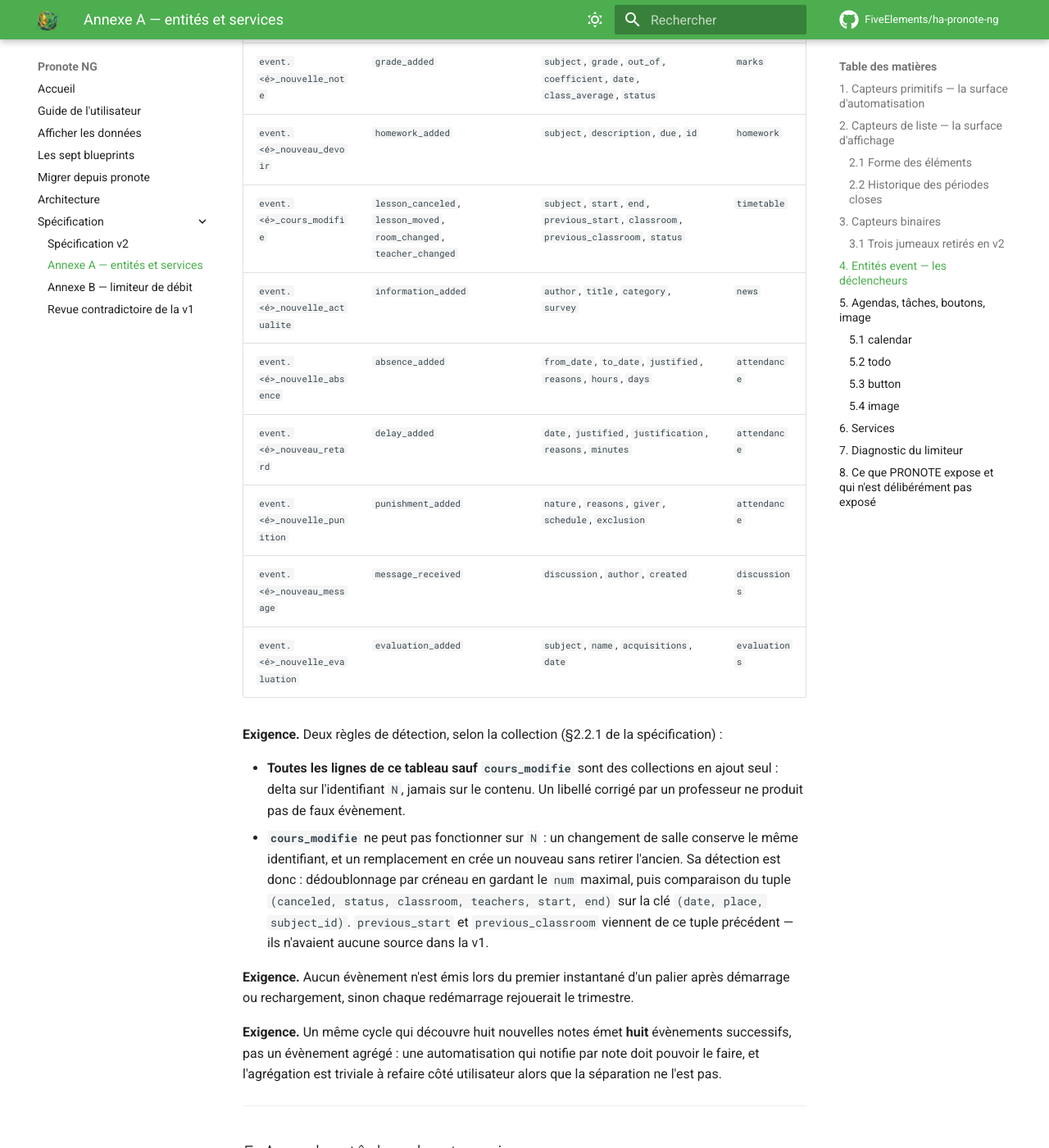
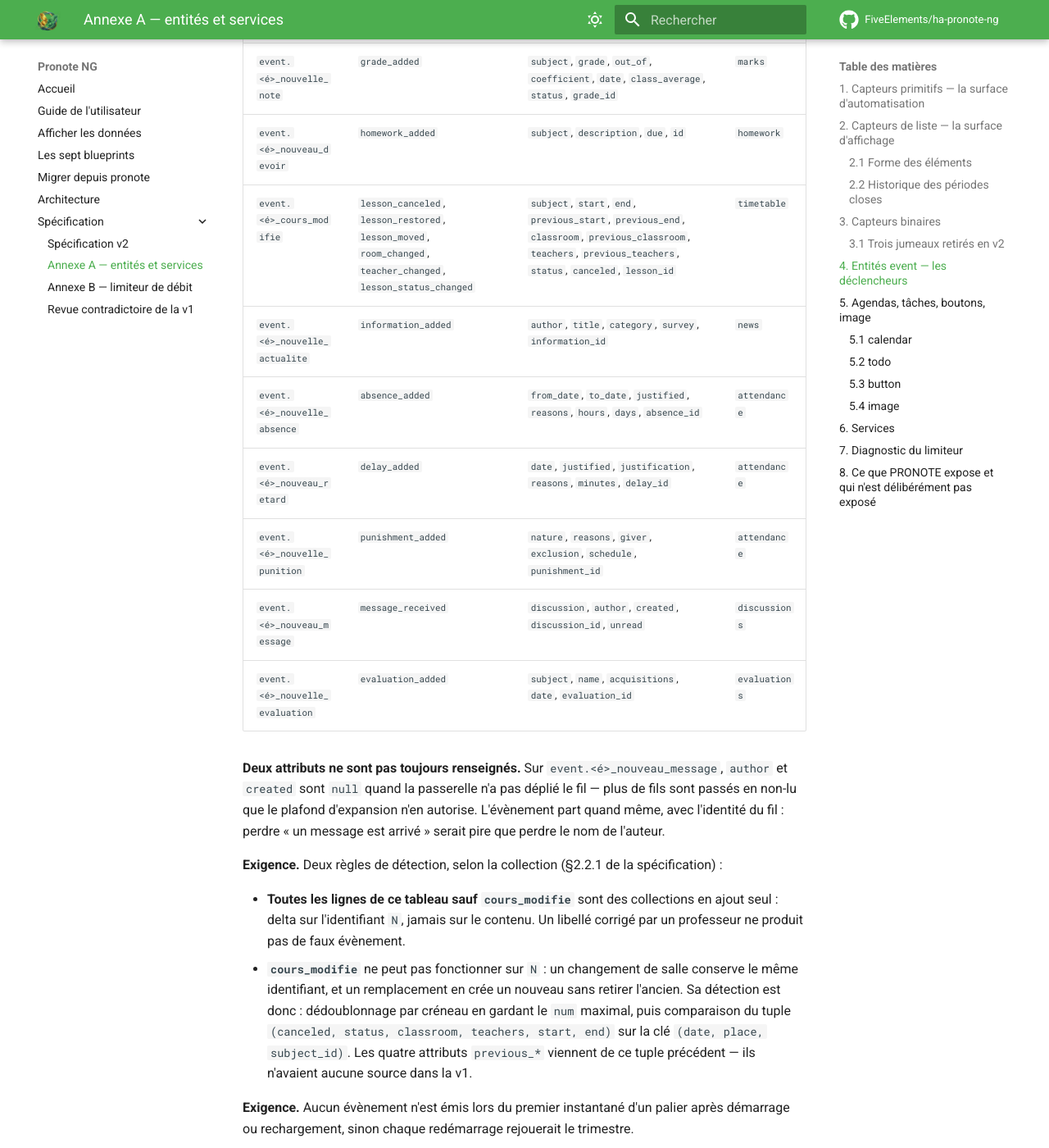
Before and after one commit to FiveElements/ha-pronote-ng, an MkDocs documentation site: the page built from docs/annexe-a-entites.md, in a window 1280 px wide and 1400 px high, scrolled down 8277 px. Shown: the whole window at 82% size. Built offline with MkDocs 1.6.1 and Material for MkDocs 9.7.7, drawn with Linux system fonts in a browser that asks for light colours; comment, search, counter and statistics services are not loaded.

Commit message:
docs: l'annexe A déclarait quatre types d'évènement de cours, le code en émet six
Le tableau du § 4 de l'annexe A était la seule référence encore fausse sur
`event.<élève>_cours_modifie`. Il annonçait quatre `event_types` là où
`LESSON_EVENT_TYPES` en déclare six, et sept attributs de contexte là où
`_lesson_context` en émet douze. Le § 4.10 du guide de l'utilisateur, lui, était
juste — donc deux tableaux de la même documentation se contredisaient, et c'est
le tableau de référence, celui qu'on ouvre pour écrire une automatisation, qui
avait tort.

Les deux types absents ne sont pas des détails. Sans `lesson_restored`, un
lecteur de l'annexe écrit une automatisation « pas de cours en première heure,
dors » qui se déclenche le matin où le cours est rétabli. Sans
`lesson_status_changed`, il ne sait pas que PRONOTE signale « Prof. absent »
sans poser `estAnnule`.

Toutes les lignes du tableau ont été relues contre les constructeurs de contexte
de `delta.py` au passage, et il manquait l'identifiant sur huit d'entre elles
(`grade_id`, `information_id`, `absence_id`, `delay_id`, `punishment_id`,
`discussion_id`, `unread`, `evaluation_id`). Ajout d'une note sur `author` et
`created`, qui sont `null` quand la passerelle n'a pas déplié le fil.

`ARCHITECTURE.md` § 12.4 désignait précisément cette ligne comme fausse : la
divergence est donc close, et le § est retitré comme le § 12.9 — l'annexe a
bougé parce que le code avait raison. Deux citations de ligne y avaient dérivé
(`const.py:360-367` et `338-343`), corrigées en 402-409 et 379-384, et le
paragraphe de clôture nomme le vrai risque restant : la liste vit maintenant en
trois endroits, un septième type ajouté au code sans toucher aux deux tableaux
rouvrirait l'écart.

`mkdocs build --strict` vert en conteneur propre avec `requirements_docs.txt`.

Co-Authored-By: Claude Opus 5 (1M context) <noreply@anthropic.com>

```diff
--- a/docs/annexe-a-entites.md
+++ b/docs/annexe-a-entites.md
@@ -253,15 +253,21 @@ la nature du changement ; les attributs portent le contexte.
 
 | Entité | `event_types` | Attributs du contexte | P |
 | --- | --- | --- | --- |
-| `event.<é>_nouvelle_note` | `grade_added` | `subject`, `grade`, `out_of`, `coefficient`, `date`, `class_average`, `status` | `marks` |
+| `event.<é>_nouvelle_note` | `grade_added` | `subject`, `grade`, `out_of`, `coefficient`, `date`, `class_average`, `status`, `grade_id` | `marks` |
 | `event.<é>_nouveau_devoir` | `homework_added` | `subject`, `description`, `due`, `id` | `homework` |
-| `event.<é>_cours_modifie` | `lesson_canceled`, `lesson_moved`, `room_changed`, `teacher_changed` | `subject`, `start`, `end`, `previous_start`, `classroom`, `previous_classroom`, `status` | `timetable` |
-| `event.<é>_nouvelle_actualite` | `information_added` | `author`, `title`, `category`, `survey` | `news` |
-| `event.<é>_nouvelle_absence` | `absence_added` | `from_date`, `to_date`, `justified`, `reasons`, `hours`, `days` | `attendance` |
-| `event.<é>_nouveau_retard` | `delay_added` | `date`, `justified`, `justification`, `reasons`, `minutes` | `attendance` |
-| `event.<é>_nouvelle_punition` | `punishment_added` | `nature`, `reasons`, `giver`, `schedule`, `exclusion` | `attendance` |
-| `event.<é>_nouveau_message` | `message_received` | `discussion`, `author`, `created` | `discussions` |
-| `event.<é>_nouvelle_evaluation` | `evaluation_added` | `subject`, `name`, `acquisitions`, `date` | `evaluations` |
+| `event.<é>_cours_modifie` | `lesson_canceled`, `lesson_restored`, `lesson_moved`, `room_changed`, `teacher_changed`, `lesson_status_changed` | `subject`, `start`, `end`, `previous_start`, `previous_end`, `classroom`, `previous_classroom`, `teachers`, `previous_teachers`, `status`, `canceled`, `lesson_id` | `timetable` |
+| `event.<é>_nouvelle_actualite` | `information_added` | `author`, `title`, `category`, `survey`, `information_id` | `news` |
+| `event.<é>_nouvelle_absence` | `absence_added` | `from_date`, `to_date`, `justified`, `reasons`, `hours`, `days`, `absence_id` | `attendance` |
+| `event.<é>_nouveau_retard` | `delay_added` | `date`, `justified`, `justification`, `reasons`, `minutes`, `delay_id` | `attendance` |
+| `event.<é>_nouvelle_punition` | `punishment_added` | `nature`, `reasons`, `giver`, `exclusion`, `schedule`, `punishment_id` | `attendance` |
+| `event.<é>_nouveau_message` | `message_received` | `discussion`, `author`, `created`, `discussion_id`, `unread` | `discussions` |
+| `event.<é>_nouvelle_evaluation` | `evaluation_added` | `subject`, `name`, `acquisitions`, `date`, `evaluation_id` | `evaluations` |
+
+**Deux attributs ne sont pas toujours renseignés.** Sur
+`event.<é>_nouveau_message`, `author` et `created` sont `null` quand la passerelle
+n'a pas déplié le fil — plus de fils sont passés en non-lu que le plafond
+d'expansion n'en autorise. L'évènement part quand même, avec l'identité du fil :
+perdre « un message est arrivé » serait pire que perdre le nom de l'auteur.
 
 **Exigence.** Deux règles de détection, selon la collection (§2.2.1 de la
 spécification) :
@@ -274,8 +280,8 @@ spécification) :
   retirer l'ancien. Sa détection est donc : dédoublonnage par créneau en gardant
   le `num` maximal, puis comparaison du tuple
   `(canceled, status, classroom, teachers, start, end)` sur la clé
-  `(date, place, subject_id)`. `previous_start` et `previous_classroom` viennent
-  de ce tuple précédent — ils n'avaient aucune source dans la v1.
+  `(date, place, subject_id)`. Les quatre attributs `previous_*` viennent de ce
+  tuple précédent — ils n'avaient aucune source dans la v1.
 
 **Exigence.** Aucun évènement n'est émis lors du premier instantané d'un palier
 après démarrage ou rechargement, sinon chaque redémarrage rejouerait le
```
Also changed, not shown: docs/ARCHITECTURE.md (+19 -8 lines).
